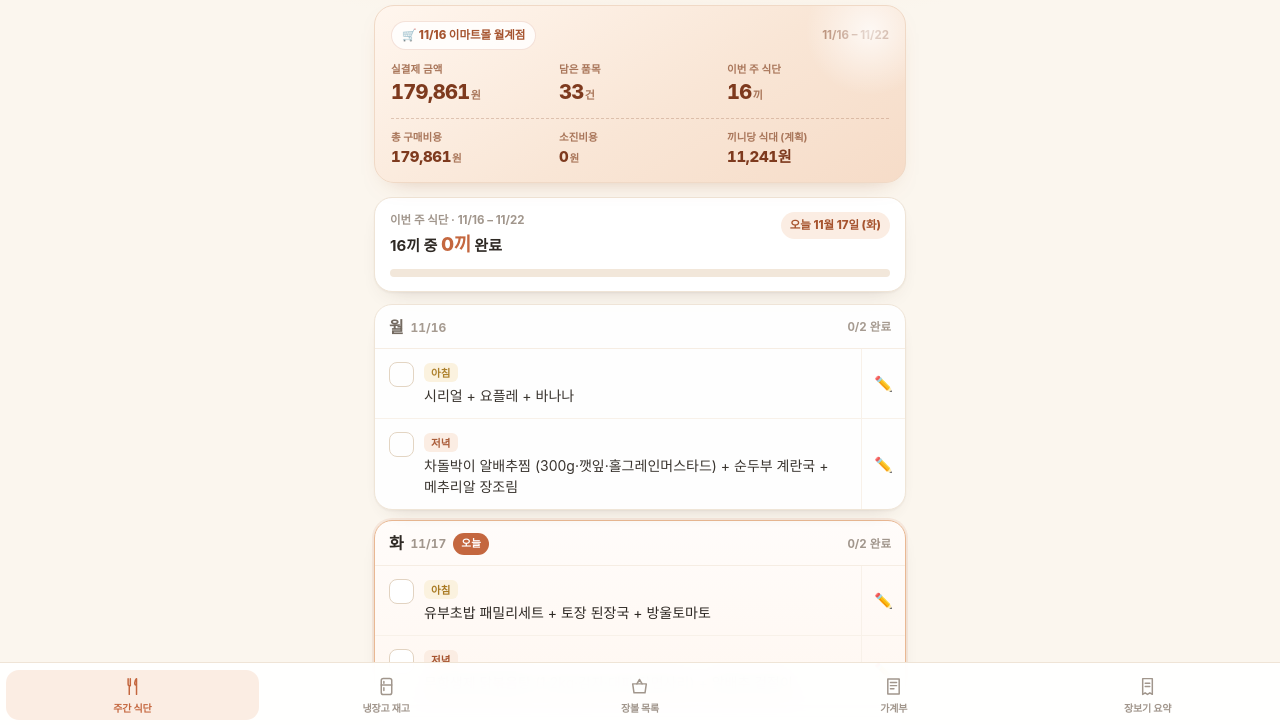
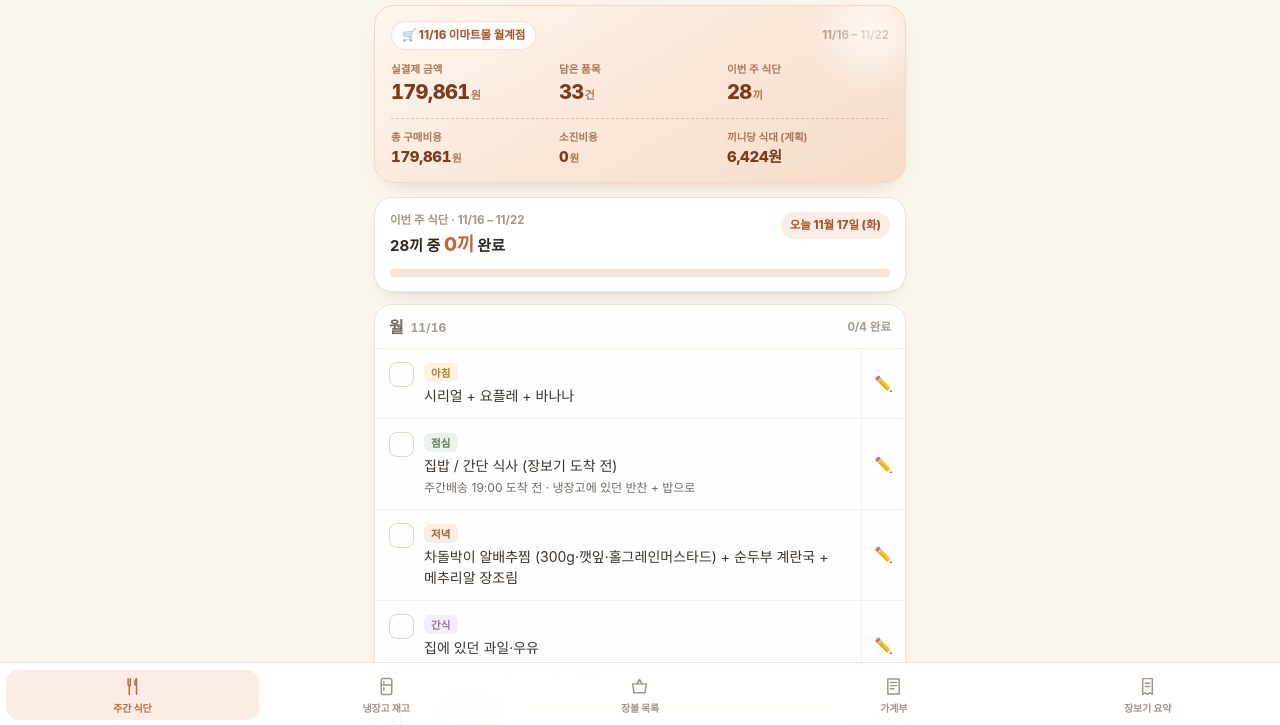
Before and after one commit to glitter083-cyber/meal-dashboard, a plain HTML site: page index.html in a window 1280 px wide. Shown: the part 73-798 px from the top of the page. Drawn offline with Linux system fonts and the light colour scheme.

Commit message:
Add weekday lunches and daily snacks (28 meal slots)
- mealPlan: 월~일 7일 × 아침·점심·저녁·간식 4칸 (총 28칸)
- 간식 배지 스타일(.slot.snack) 추가
- 점심: 11/16 장보기 도착 전 안내 + 화~금 장본 재료 활용 메뉴
- 간식: 요플레·바나나·방울토마토·홍시·시리얼·과자 4종 배치
- template.html: 빈 식단 28칸 자동 생성

```diff
--- a/index.html
+++ b/index.html
@@ -208,6 +208,7 @@
   .slot.morning{background:var(--amber-soft);color:var(--amber)}
   .slot.lunch{background:var(--green-soft);color:var(--green)}
   .slot.dinner{background:var(--accent-soft);color:#A6542F}
+  .slot.snack{background:var(--violet-soft);color:var(--violet)}
   .meal-text{font-size:14px;line-height:1.5;color:var(--ink);word-break:keep-all}
   .meal-text.is-empty{color:var(--ink3);font-weight:600}
   .meal-row.done .meal-text{color:var(--ink3);text-decoration:line-through;text-decoration-thickness:1px}
@@ -810,42 +811,54 @@ window.MEAL_DASHBOARD = (function () {
       { id: "s4", cat: "snack", name: "농심 닭다리 후라이드치킨맛", detail: "66g", price: 1433 }
     ],
 
-    /* ── 이번 주 식단 ───────────────────────────────────────────────────
-       meals[].slot 은 "아침" / "점심" / "저녁" 중 하나 (그 끼니를 안 먹는 날은 비웁니다) */
+    /* ── 이번 주 식단 ──────────────────────────────────────────────────────
+       월~일 7일 × 네 칸(아침 / 점심 / 저녁 / 간식) = 28칸.
+       meals[].slot 은 "아침" / "점심" / "저녁" / "간식" 중 하나이고,
+       그날 필요 없는 칸은 ✏️로 비워 두면 됩니다. */
     mealPlan: [
       {
         date: "2026-11-16", day: "월",
         meals: [
           { slot: "아침", text: "시리얼 + 요플레 + 바나나" },
-          { slot: "저녁", text: "차돌박이 알배추찜 (300g·깻잎·홀그레인머스타드) + 순두부 계란국 + 메추리알 장조림" }
+          { slot: "점심", text: "집밥 / 간단 식사 (장보기 도착 전)", detail: "주간배송 19:00 도착 전 · 냉장고에 있던 반찬 + 밥으로" },
+          { slot: "저녁", text: "차돌박이 알배추찜 (300g·깻잎·홀그레인머스타드) + 순두부 계란국 + 메추리알 장조림" },
+          { slot: "간식", text: "집에 있던 과일·우유", detail: "방과후 간식 · 새로 산 간식은 화요일부터" }
         ]
       },
       {
         date: "2026-11-17", day: "화",
         meals: [
           { slot: "아침", text: "유부초밥 패밀리세트 + 토장 된장국 + 방울토마토" },
-          { slot: "저녁", text: "무항생제 닭볶음탕 (1.2kg·감자·대파·당면사리) + 알배추 겉절이" }
+          { slot: "점심", text: "참타리버섯 계란볶음밥 + 깻잎", detail: "아이 둘은 급식 · 참타리버섯 1팩 사용" },
+          { slot: "저녁", text: "무항생제 닭볶음탕 (1.2kg·감자·대파·당면사리) + 알배추 겉절이" },
+          { slot: "간식", text: "요플레 + 참쌀선과", detail: "아이들 방과후 · 요플레 10입 중 1" }
         ]
       },
       {
         date: "2026-11-18", day: "수",
         meals: [
           { slot: "아침", text: "계란 스크램블 + 버터감자구이 + 홍시" },
-          { slot: "저녁", text: "한우 소불고기 전골 (300g·버섯·알배추·당면 듬뿍) + 메추리알 장조림" }
+          { slot: "점심", text: "닭볶음탕 남은 살 닭죽 (또는 살발라 볶음밥)", detail: "화요일 닭볶음탕 남은 국물·살 활용" },
+          { slot: "저녁", text: "한우 소불고기 전골 (300g·버섯·알배추·당면 듬뿍) + 메추리알 장조림" },
+          { slot: "간식", text: "홍시 + 왕고래밥" }
         ]
       },
       {
         date: "2026-11-19", day: "목",
         meals: [
           { slot: "아침", text: "시리얼 + 삶은 계란 + 바나나" },
-          { slot: "저녁", text: "차돌박이 된장찌개 (남은 300g·다담·순두부1·무·감자) + 콘마요 + 계란말이" }
+          { slot: "점심", text: "알배추 당면 잡채 (대파·계란지단) + 밥", detail: "당면 300g 중 남은 양으로 · 성인 2인 한 끼" },
+          { slot: "저녁", text: "차돌박이 된장찌개 (남은 300g·다담·순두부1·무·감자) + 콘마요 + 계란말이" },
+          { slot: "간식", text: "바나나 + 사브레 황치즈크렘" }
         ]
       },
       {
         date: "2026-11-20", day: "금",
         meals: [
           { slot: "아침", text: "간장계란밥 + 된장국 + 방울토마토" },
-          { slot: "저녁", text: "감자 짜장밥 (짜장분말+감자+계란후라이) + 홍시" }
+          { slot: "점심", text: "무생채 비빔밥 (계란후라이 얹기)", detail: "한 주 마무리 가볍게 · 주말 장보기 전 냉장고 정리" },
+          { slot: "저녁", text: "감자 짜장밥 (짜장분말+감자+계란후라이) + 홍시" },
+          { slot: "간식", text: "요플레 + 닭다리 후라이드치킨맛", detail: "금요일 간식 · 아이들 좋아하는 과자" }
         ]
       },
       {
@@ -853,7 +866,8 @@ window.MEAL_DASHBOARD = (function () {
         meals: [
           { slot: "아침", text: "감자계란국 + 메추리알 장조림 + 요플레" },
           { slot: "점심", text: "굴진짬뽕 (어른) & 스위트콘 계란볶음밥 (아이)" },
-          { slot: "저녁", text: "순두부찌개 (남은 순두부1·계란·마늘·대파) + 알배추쌈 (토장)" }
+          { slot: "저녁", text: "순두부찌개 (남은 순두부1·계란·마늘·대파) + 알배추쌈 (토장)" },
+          { slot: "간식", text: "크리치오 시리얼 + 바나나", detail: "우유는 장볼 목록에 있어요" }
         ]
       },
       {
@@ -861,7 +875,8 @@ window.MEAL_DASHBOARD = (function () {
         meals: [
           { slot: "아침", text: "시리얼 + 삶은 계란 + 바나나·방울토마토" },
           { slot: "점심", text: "열라면 (어른) & 계란볶음밥 (아이)" },
-          { slot: "저녁", text: "소고기·무국 (또는 뭇국) + 계란찜 + 남은 반찬 정리" }
+          { slot: "저녁", text: "소고기·무국 (또는 뭇국) + 계란찜 + 남은 반찬 정리" },
+          { slot: "간식", text: "방울토마토 + 요플레 (남은 과자 정리)" }
         ]
       }
     ],
@@ -884,8 +899,8 @@ window.MEAL_DASHBOARD = (function () {
 
   const STORAGE_KEY = "aram-meal-dashboard-v2";
   const WEEKDAYS = ["일", "월", "화", "수", "목", "금", "토"];
-  const SLOT_CLASS = { "아침": "morning", "점심": "lunch", "저녁": "dinner" };
-  const SLOT_ORDER = { "아침": 0, "점심": 1, "저녁": 2 };
+  const SLOT_CLASS = { "아침": "morning", "점심": "lunch", "저녁": "dinner", "간식": "snack" };
+  const SLOT_ORDER = { "아침": 0, "점심": 1, "저녁": 2, "간식": 3 };
   const TABS = ["meals", "inv", "shop", "ledger", "receipt"];
 
   let state = null;
```
Also changed, not shown: template.html (+8 -5 lines).
